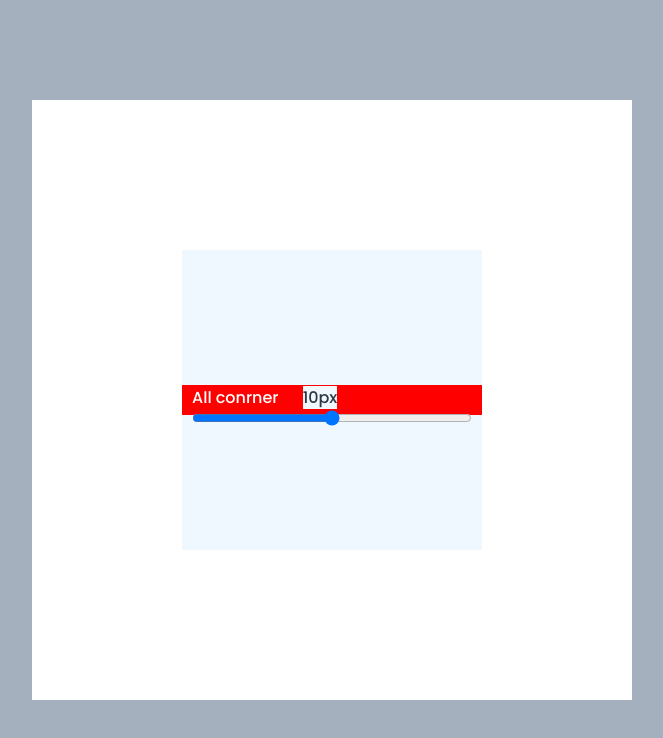
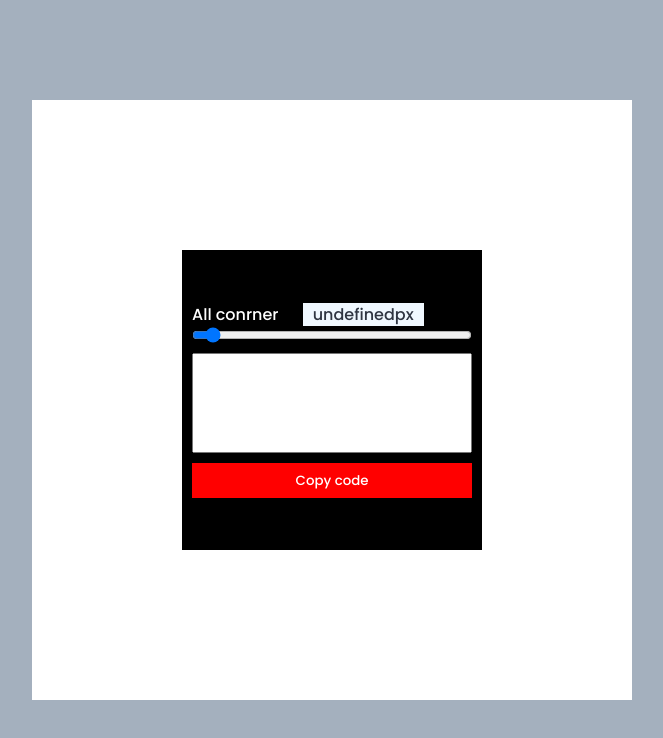
Before and after one commit to vinayagaratnamthirulogachandran/css-generator, a plain HTML site: page index.html in a window 1280 px wide. Shown: the whole page, without its empty margins (308-971 px from the left). Drawn offline with Linux system fonts and the light colour scheme.

Commit message:
third commit

```diff
--- a/css/style.css
+++ b/css/style.css
@@ -26,21 +26,21 @@ body{
 .tool{
     width: 300px;
     height: 300px;
-    background-color: aliceblue;
+    background-color: black;
     position: absolute;
     top: 50%;
     left: 50%;
     transform: translate(-50%, -50%);
 
     display: flex;
+    flex-direction: column;
     justify-content: center;
     align-items: center;
+    gap: 10px;
 }
 
 .form-group{
     width: 100%;
-    height: 30px;
-    background-color: red;
     display: flex;
     flex-direction: column;
     padding: 0px 10px;
@@ -54,4 +54,18 @@ body{
     background-color: aliceblue;
     color: #2f3542;
     margin-left: 20px;
+    padding: 0px 10px;
 }
+
+textarea{
+    height: 100px;
+    resize: none;
+}
+
+button{
+    height: 35px;
+    border: none;
+    background-color: red;
+    color: white;
+    padding: 5px;
+}
--- a/index.html
+++ b/index.html
@@ -11,12 +11,22 @@
 
     <div class="container">
         <div class="tool">
+
             <div class="form-group">
-                <label for="">All conrner
-                    <span>10px</span>
+                <label for="all">All conrner
+                    <span id="all_value">10px</span>
                 </label>
-                <input type="range" name="" id="">
+                <input type="range" value="10" min="0" max="200" id="all">
             </div>
+
+            <div class="form-group">
+                <textarea id="code"></textarea>
+            </div>
+
+            <div class="form-group">
+                <button id="btnCopy">Copy code</button>
+            </div>
+
         </div>
     </div>
 
--- a/js/script.js
+++ b/js/script.js
@@ -0,0 +1,21 @@
+document.addEventListener("DOMContentLoaded", ()=>{
+
+  const allBorder = document.getElementById('all');
+  const allValue = document.getElementById('all_value');
+
+  let all_radius = 10;
+
+  function allBordersUpdate(){
+    all_radius = this.value;
+    allValue.innerText = all_radius + "px"
+  }
+
+  function updateCode(){
+
+  }
+
+  allBorder.addEventListener("mousemove", allBordersUpdate);
+  allBorder.addEventListener("change", allBordersUpdate);
+
+  allBordersUpdate();
+})
```
